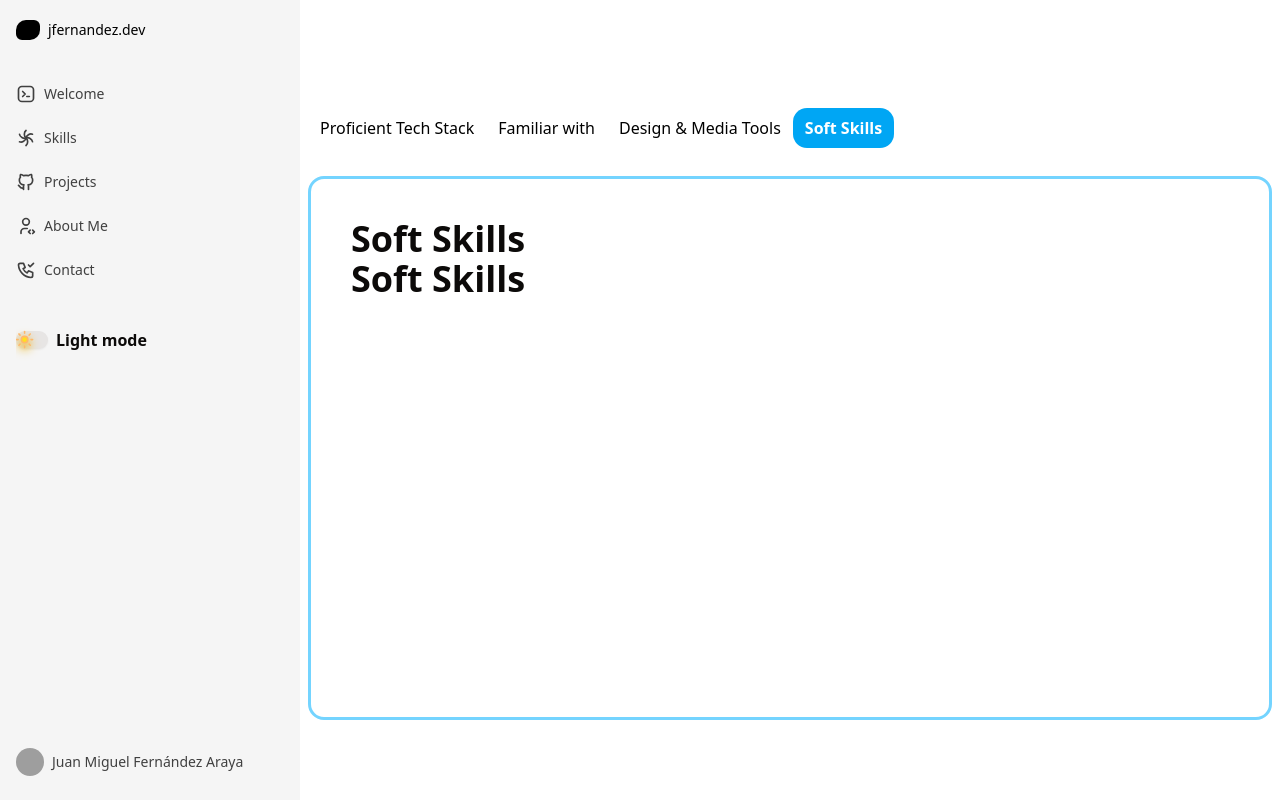
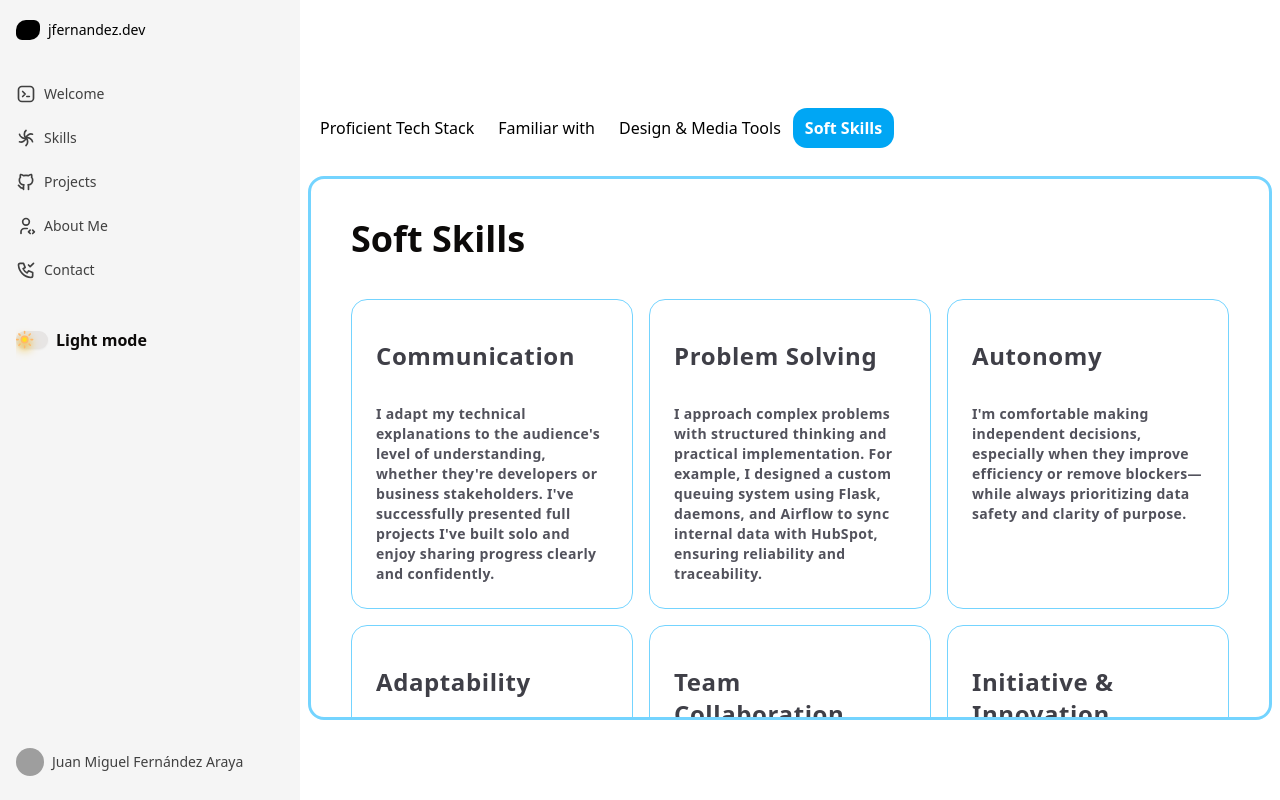
Before and after one commit to 9ero/portfolio-jfernandez-2025, an Astro site: page / in a window 1280 px wide. Both pictures are taken after a click on the button "Soft Skills". Built offline with nearby package versions, Linux system fonts and the light colour scheme; Astro itself is replaced by a stand-in of ours; grey boxes are pictures that could not be loaded.

Commit message:
Add visual and soft skills components
Introduces new VisualSkills and SoftSkills components with supporting UI and assets. Updates the skills tab to display detailed information for design/media tools and soft skills using interactive card and testimonial components.

```diff
--- a/src/components/main/skills.tsx
+++ b/src/components/main/skills.tsx
@@ -3,6 +3,8 @@
 import { Tabs } from "@/components/ui/tabs";
 import { ProficientSkills } from "@/components/main/skills/proficient";
 import { SecondarySkills } from "@/components/main/skills/explored";
+import { VisualSkills } from "@/components/main/skills/visual";
+import { SoftSkills } from "@/components/main/skills/soft";
 
 export default function skills() {
   const tabs = [
@@ -29,7 +31,7 @@ export default function skills() {
       value: "desing",
       content: (
         <Tab title={"Design & Media Tools"}>
-          <p>Design & Media Tools</p>
+          <VisualSkills />
         </Tab>
       ),
     },
@@ -38,7 +40,7 @@ export default function skills() {
       value: "soft",
       content: (
         <Tab title={"Soft Skills"}>
-          <p>Soft Skills</p>
+          <SoftSkills />
         </Tab>
       ),
     },
--- /dev/null
+++ b/src/components/main/skills/soft.tsx
@@ -0,0 +1,53 @@
+import { HoverEffect } from "@/components/ui/card-hover-effect";
+
+export function SoftSkills() {
+  return (
+    <div className="w-full overflow-y-visible">
+      <HoverEffect items={soft} />
+    </div>
+  );
+}
+export const soft = [
+    {
+        title: "Communication",
+        description:
+          "I adapt my technical explanations to the audience's level of understanding, whether they're developers or business stakeholders. I've successfully presented full projects I've built solo and enjoy sharing progress clearly and confidently.",
+        link: null
+      },
+      {
+        title: "Problem Solving",
+        description:
+          "I approach complex problems with structured thinking and practical implementation. For example, I designed a custom queuing system using Flask, daemons, and Airflow to sync internal data with HubSpot, ensuring reliability and traceability.",
+        link: null
+      },
+      {
+        title: "Autonomy",
+        description:
+          "I'm comfortable making independent decisions, especially when they improve efficiency or remove blockers—while always prioritizing data safety and clarity of purpose.",
+        link: null
+      },
+      {
+        title: "Adaptability",
+        description:
+          "I stay positive in the face of changing requirements, and proactively learn new tools or libraries when the situation demands it.",
+        link: null
+      },
+      {
+        title: "Team Collaboration",
+        description:
+          "I've worked closely with designers and QA professionals, and I value adapting to each teammate's working style to optimize collaboration. Though I'm fullstack, I especially enjoy frontend development.",
+        link: null
+      },
+      {
+        title: "Initiative & Innovation",
+        description:
+          "I regularly identify and automate repetitive or manual tasks, like improving container workflows or standardizing Git repositories across the company. I balance innovation with practicality: I reuse existing tools when possible, and create new ones when needed.",
+        link: null
+      },
+      {
+        title: "Feedback",
+        description:
+          "I welcome constructive feedback and reflect on it logically before acting. I believe growth comes from thoughtful iteration and perspective.",
+        link: null
+      }
+];
--- /dev/null
+++ b/src/components/main/skills/visual.tsx
@@ -0,0 +1,21 @@
+import { AnimatedTestimonials } from "@/components/ui/animated-testimonials";
+
+export function VisualSkills() {
+  const skills = [
+    {
+      quote:
+      "With several years of experience in Adobe Creative Cloud, I’ve worked extensively with Photoshop for editing, Illustrator for logo design, Premiere Pro for video editing, and Audition for audio refinement.",
+    name: "Adobe Creative Cloud",
+    designation: "Photoshop, Illustrator, Premiere Pro & Audition",
+    src: "/adobe.webp",
+  },
+  {
+    quote:
+      "Used Figma to create responsive web and mobile app prototypes, focusing on UX/UI clarity and developer handoff for implementation.",
+    name: "Figma",
+    designation: "Web and mobile app UI design & prototyping",
+    src: "/figma.webp",
+  },
+  ];
+  return <AnimatedTestimonials testimonials={skills} autoplay={true} />;
+}
--- /dev/null
+++ b/src/components/ui/card-hover-effect.tsx
@@ -0,0 +1,108 @@
+import { cn } from "@/lib/utils";
+import { AnimatePresence, motion } from "motion/react";
+
+import { useState } from "react";
+
+export const HoverEffect = ({
+  items,
+  className,
+}: {
+  items: {
+    title: string;
+    description: string;
+  }[];
+  className?: string;
+}) => {
+  const [hoveredIndex, setHoveredIndex] = useState<number | null>(null);
+
+  return (
+    <div
+      className={cn(
+        "grid grid-cols-1 md:grid-cols-2  lg:grid-cols-3  py-10 gap-4",
+        className
+      )}
+    >
+      {items.map((item, idx) => (
+        <div key={idx}
+        className="relative"
+        onMouseEnter={() => setHoveredIndex(idx)}
+        onMouseLeave={() => setHoveredIndex(null)}
+        >
+          <AnimatePresence>
+            {hoveredIndex === idx && (
+              <motion.span
+                className="absolute inset-0 h-full w-full bg-sky-300 dark:bg-sky-800/[0.8] block  rounded-3xl"
+                layoutId="hoverBackground"
+                initial={{ opacity: 0 }}
+                animate={{
+                  opacity: 1,
+                  transition: { duration: 0.15 },
+                }}
+                exit={{
+                  opacity: 0,
+                  transition: { duration: 0.15, delay: 0.2 },
+                }}
+              />
+            )}
+          </AnimatePresence>
+          <Card>
+            <CardTitle>{item.title}</CardTitle>
+            <CardDescription>{item.description}</CardDescription>
+          </Card>
+        </div>
+      ))}
+    </div>
+  );
+};
+
+export const Card = ({
+  className,
+  children,
+}: {
+  className?: string;
+  children: React.ReactNode;
+}) => {
+  return (
+    <div
+      className={cn(
+        "rounded-2xl h-full w-full p-2 overflow-hidden border border-sky-300 group-hover:border-slate-700 relative z-20",
+        className
+      )}
+    >
+      <div className="relative z-50">
+        <div className="p-4">{children}</div>
+      </div>
+    </div>
+  );
+};
+export const CardTitle = ({
+  className,
+  children,
+}: {
+  className?: string;
+  children: React.ReactNode;
+}) => {
+  return (
+    <h4 className={cn("text-zinc-700 text-2xl dark:text-zinc-100 font-bold tracking-wide mt-4 text-wrap", className)}>
+      {children}
+    </h4>
+  );
+};
+export const CardDescription = ({
+  className,
+  children,
+}: {
+  className?: string;
+  children: React.ReactNode;
+}) => {
+  return (
+    <p
+      className={cn(
+        "mt-8 text-zinc-600 dark:text-zinc-200 tracking-wide leading-relaxed text-sm",
+        className
+      )}
+    >
+      {children}
+    </p>
+  );
+};
```
Also changed, not shown: public/adobe.webp (added), public/figma.webp (added).
